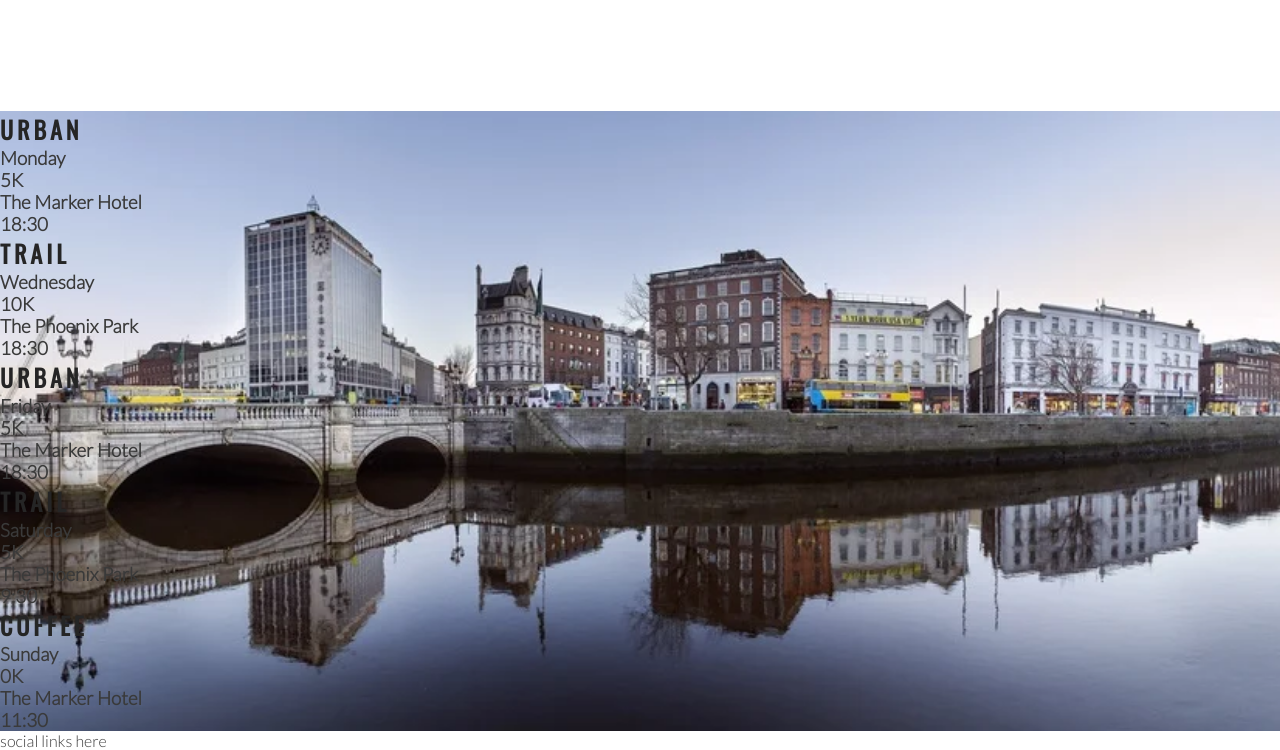
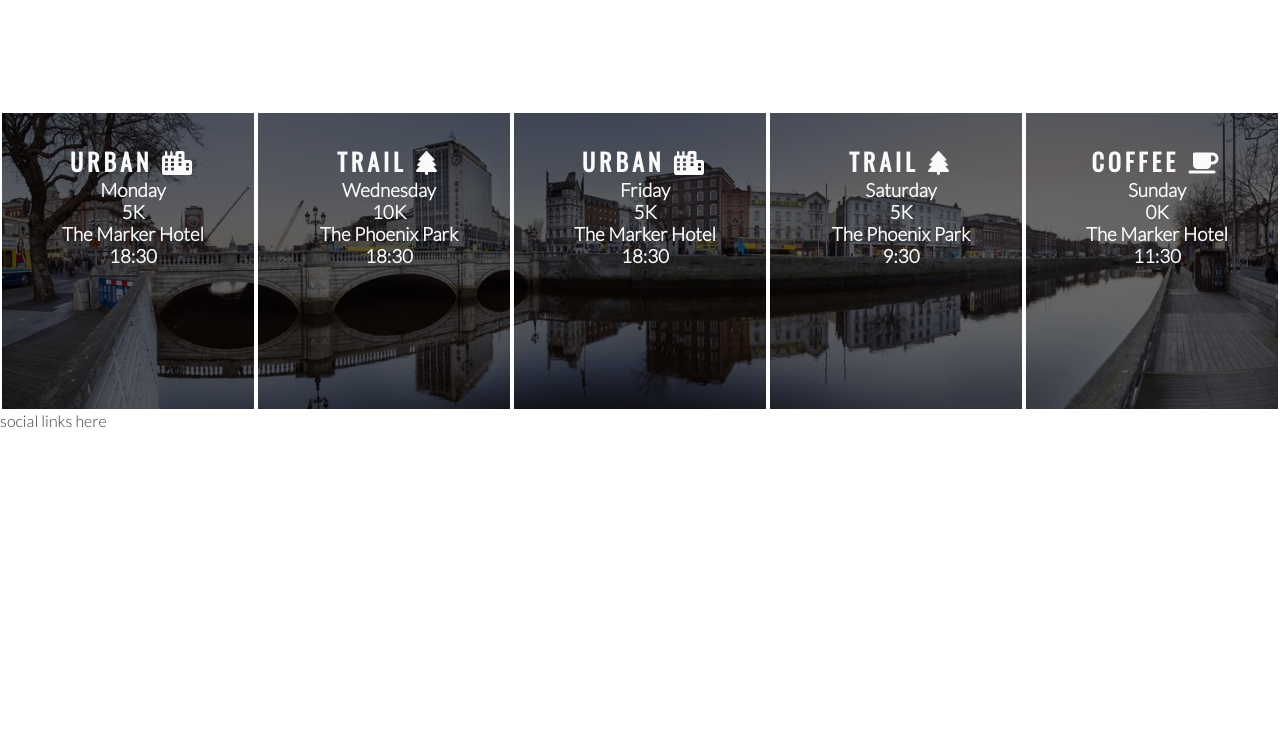
Before and after one commit to kaeb13/love-running, a plain HTML site: page index.html in a window 1280 px wide. Shown: the part 1184-1934 px from the top of the page. After the commit the page ends 1614 px from the top, so only its background shows below. Drawn offline with nearby package versions, Linux system fonts and the light colour scheme.

Commit message:
Style times panel and add icons

```diff
--- a/assets/css/style.css
+++ b/assets/css/style.css
@@ -278,3 +278,25 @@ text-align: right;
    overflow: hidden;
 
 }
+
+#times div
+
+{
+    color: #fafafa;
+    background-color: rgba(0, 0, 0, .6);
+    width: 20%;
+    height: 300px;
+    float: left;
+    padding: 30px 0 0  10px;
+    text-align: center;
+    border: 2px solid white;
+    box-sizing: border-box;
+
+
+}
+
+#times h2
+{
+    color: #fafafa;
+
+}
--- a/index.html
+++ b/index.html
@@ -80,7 +80,7 @@
 </section>
 <section id="times">
 <div>
-<h2>Urban</h2>
+<h2>Urban <i class="fas fa-city"></i></h2>
 <h3>Monday</h3>
 <h3>5K</h3>
 <h3>The Marker Hotel</h3>
@@ -88,7 +88,7 @@
 </div>
 
 <div>
-    <h2>Trail</h2>
+    <h2>Trail <i class="fas fa-tree"></i></h2>
     <h3>Wednesday</h3>
     <h3>10K</h3>
     <h3>The Phoenix Park</h3>
@@ -96,7 +96,7 @@
     </div>
 
     <div>
-        <h2>Urban</h2>
+        <h2>Urban <i class="fas fa-city"></i></h2>
         <h3>Friday</h3>
         <h3>5K</h3>
         <h3>The Marker Hotel</h3>
@@ -104,7 +104,7 @@
         </div>
 
         <div>
-            <h2>Trail</h2>
+            <h2>Trail <i class="fas fa-tree"></i></h2>
             <h3>Saturday</h3>
             <h3>5K</h3>
             <h3>The Phoenix Park</h3>
@@ -112,7 +112,7 @@
             </div>
 
             <div>
-                <h2>Coffee</h2>
+                <h2>Coffee <i class="fas fa-coffee"></i></h2>
                 <h3>Sunday</h3>
                 <h3>0K</h3>
                 <h3>The Marker Hotel</h3>
```
